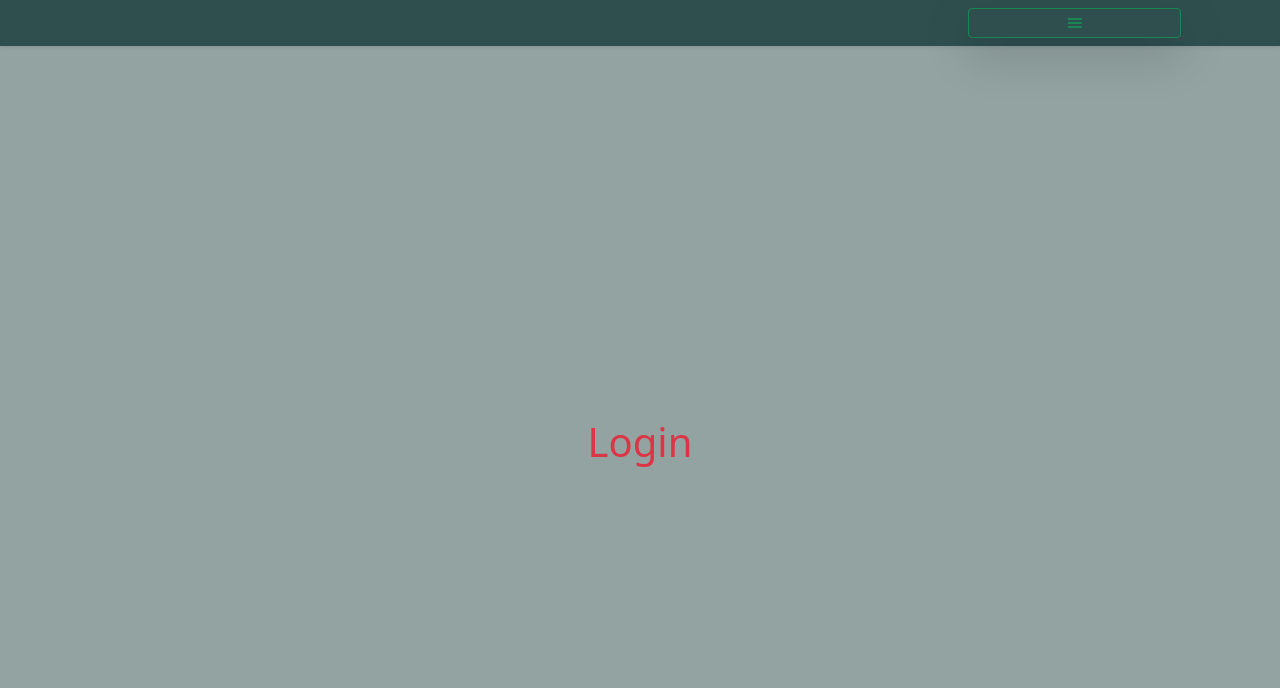
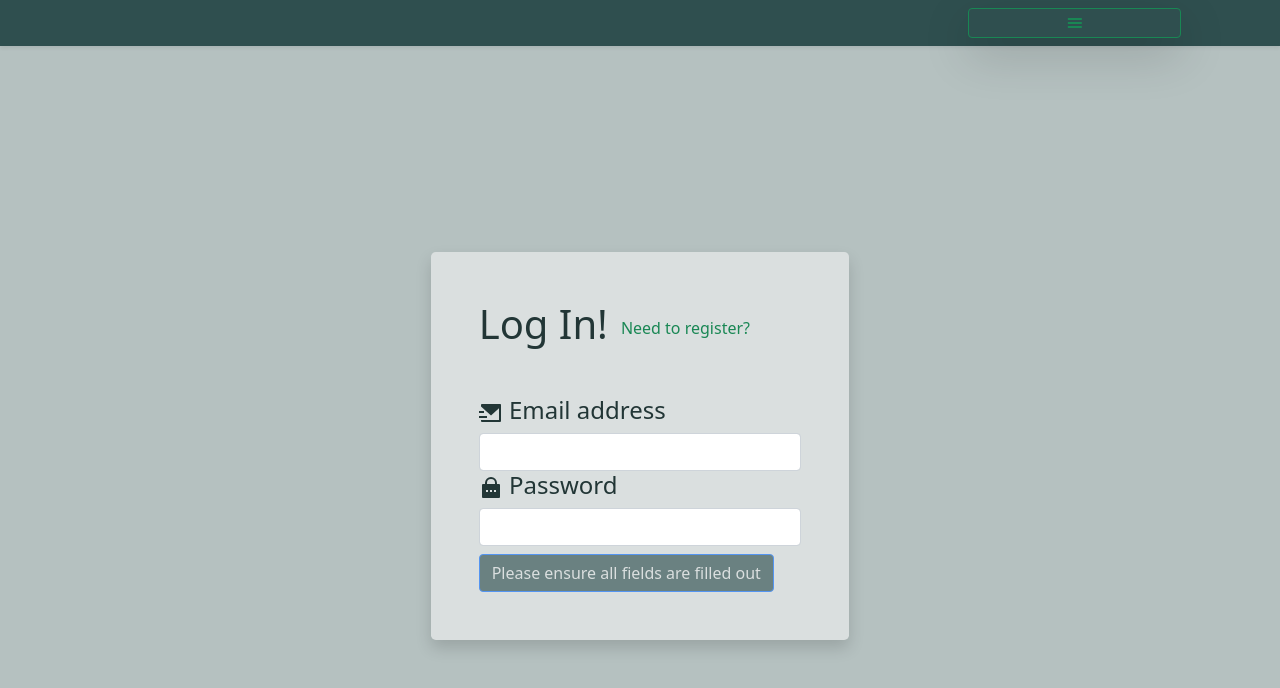
Before and after one commit to atlc/notes-app, a React (Create React App) app: page /login in a window 1280 px wide. Shown: the top 688 px of the page. Built offline with nearby package versions, Linux system fonts and the light colour scheme.

Commit message:
Set up 404 and Login Views; need to implement Login/Register functionality now

```diff
--- a/src/App.tsx
+++ b/src/App.tsx
@@ -3,10 +3,11 @@ import { BrowserRouter, Switch, Route } from 'react-router-dom';
 
 import Navbar from './components/Navbar'
 import NotFound from './views/404';
+import LoginRegister from './views/auth/login';
 
 const App = () => {
   useEffect(() => {
-    document.body.style.backgroundColor = '#92a3a2';
+    document.body.style.backgroundColor = '#b5c1c0';
 
     return () => { document.body.style.removeProperty('backgroundColor'); }
   }, []);
@@ -14,7 +15,8 @@ const App = () => {
   return (
     <BrowserRouter>
       <Navbar />
-      <main className="d-flex justify-content-center min-vh-100 align-items-center">
+      <main className="container-fluid min-w-100 min-vh-100 d-flex align-items-center">
+        <div className="d-flex w-100 justify-content-center ">
           <Switch>
             <Route exact path='/'>
               <h1 className='text-success'>Home</h1>
@@ -23,12 +25,13 @@ const App = () => {
               <h1 className='text-danger'>About</h1>
             </Route>
             <Route exact path='/login'>
-            <h1 className='text-danger'>Login</h1>
+              <LoginRegister />
             </Route>
             <Route path='*'>
               <NotFound />
             </Route>
           </Switch>
+        </div>
       </main>
     </BrowserRouter>
   );
--- /dev/null
+++ b/src/views/404/index.tsx
@@ -0,0 +1,14 @@
+import React from 'react';
+import { useLocation } from 'react-router-dom';
+
+const NotFound = () => {
+    const location = useLocation();
+
+    return (
+        <h1 className="text-danger">
+            404, path {location.pathname} not found.
+        </h1>
+    )
+}
+
+export default NotFound;
--- /dev/null
+++ b/src/views/auth/login/index.tsx
@@ -0,0 +1,53 @@
+import React, { useEffect, useState } from 'react';
+import { RiMailSendFill, RiLockPasswordFill } from 'react-icons/ri';
+import { POST } from '../../../services/api';
+
+const LoginRegister = () => {
+    const [isRegistering, setIsRegistering] = useState(false);
+    const [username, setUsername] = useState('');
+    const [email, setEmail] = useState('');
+    const [password, setPassword] = useState('');
+
+    const [formDone, setFormDone] = useState(false);
+
+    useEffect(() => {
+        if (email && password && (isRegistering ? username : true)) {
+            setFormDone(true);
+        } else {
+            setFormDone(false);
+        }
+    }, [username, email, password, isRegistering]);
+
+
+    const handleSubmit = (e: React.MouseEvent<HTMLButtonElement>) => {
+        e.preventDefault();
+
+    }
+
+
+    return (
+        <div className='rounded-3 col-sm-10 col-md-6 col-lg-4 p-5 shadow border-2' style={{ "backgroundColor": "#dadfdf" }}>
+            <h1 style={{ "color": "#223636" }}>{isRegistering ? 'Register!' : 'Log In!'}<button onClick={() => setIsRegistering(!isRegistering)} className='btn link-success'>{isRegistering ? 'Go back to login?' : 'Need to register?'}</button></h1>
+            <form className='w-100 mt-5'>
+                {isRegistering && <div className="form-group">
+                    <label style={{ "color": "#223636" }}><h4><strong>@</strong> Username</h4></label>
+                    <input onChange={(e: React.ChangeEvent<HTMLInputElement>) => setUsername(e.target.value)} maxLength={40} type="text" className="form-control" />
+                    {isRegistering && <small className="form-text text-muted text-right">{username.length} / 40</small>}
+                </div>}
+                <div className="form-group">
+                    <label style={{ "color": "#223636" }}><h4><RiMailSendFill /> Email address</h4></label>
+                    <input maxLength={64} onChange={(e: React.ChangeEvent<HTMLInputElement>) => setEmail(e.target.value)} type="email" className="form-control" />
+                    {isRegistering && <small className="form-text text-muted text-right">{email.length} / 64</small>}
+                </div>
+                <div className="form-group">
+                    <label style={{ "color": "#223636" }}><h4><RiLockPasswordFill /> Password</h4></label>
+                    <input maxLength={72} onChange={(e: React.ChangeEvent<HTMLInputElement>) => setPassword(e.target.value)} type="password" className="form-control" />
+                    {isRegistering && <small className="form-text text-muted text-right">{password.length} / 72</small>}
+                </div>
+                <button disabled={!formDone} type="submit" style={{ "backgroundColor": "#2f4f4f", "color": "#dadfdf" }} className="mt-2 btn btn-primary">{formDone ? isRegistering ? 'Register' : 'Login' : 'Please ensure all fields are filled out'}</button>
+            </form>
+        </div>
+    )
+}
+
+export default LoginRegister;
```
Lines whose indentation alone changed are shown as unchanged.
